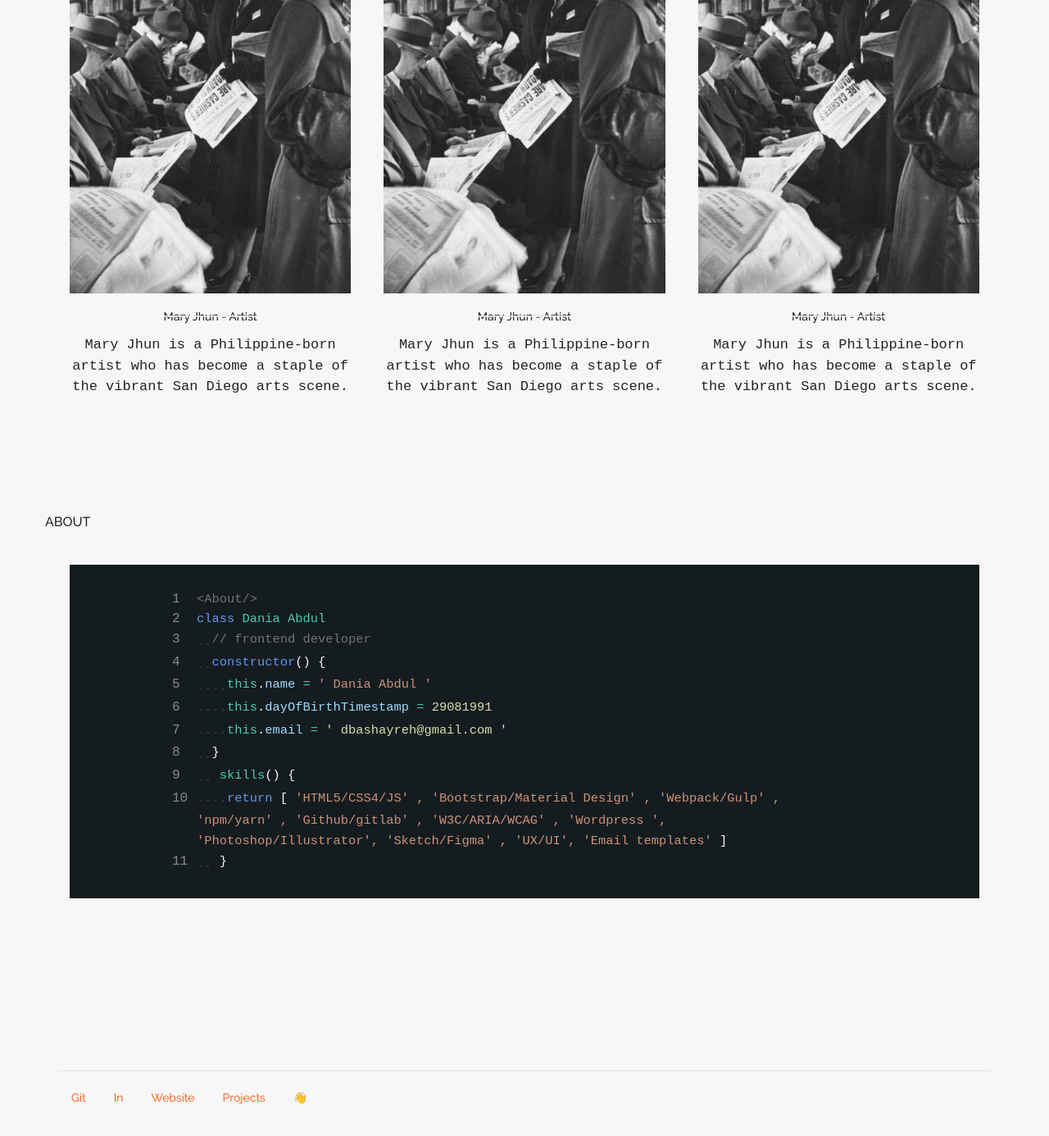
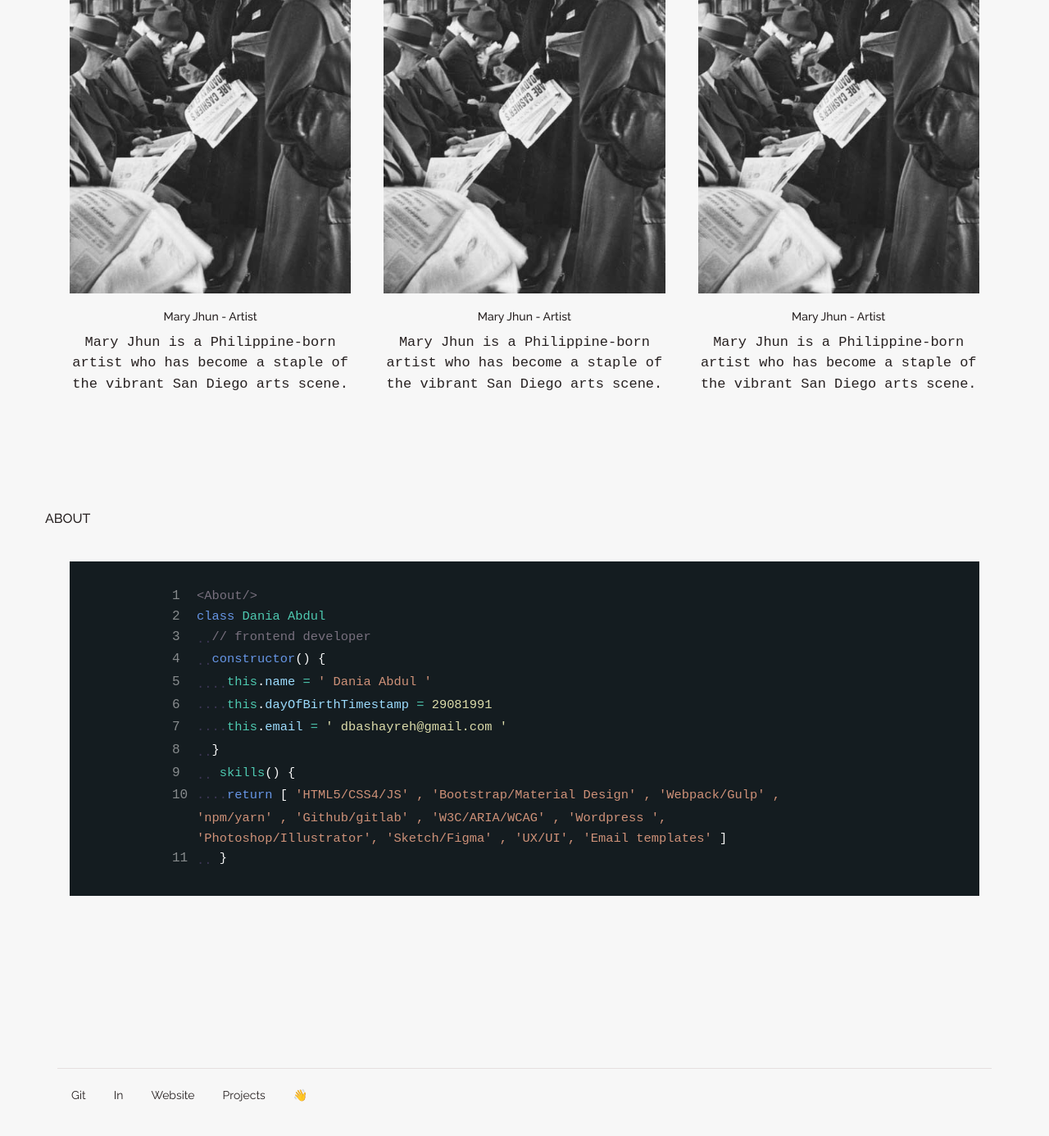
Before and after one commit to Dania-abdul/portfolio, a React (Create React App) app: page / in a window 1280 px wide. Shown: the part 962-2348 px from the top of the page at 82% size. Built offline with nearby package versions, Linux system fonts and the light colour scheme; a web font is replaced by a local one; what office-ui-fabric-react would draw is missing.

Commit message:
change blog to projects

```diff
--- a/src/assets/stylesheets/objects/footer.scss
+++ b/src/assets/stylesheets/objects/footer.scss
@@ -21,6 +21,7 @@
   // justify-content: center;
   // margin: 0 auto;
 
+    @include link--reversed-color;
 
     li:hover ~ li p {
         animation: wave-animation 0.3s infinite;
--- a/src/assets/stylesheets/objects/header.scss
+++ b/src/assets/stylesheets/objects/header.scss
@@ -28,7 +28,11 @@
     display: flex;
     align-self: center;
 }
-.header__name,
+
+.header__name {
+    @include link--reversed-color;
+}
+
 .header__link {
     color: var(--text-color);
     @include fluid-sizing(320px, 1440px, 20px,24px, 'font-size') ;
--- a/src/assets/stylesheets/pages/homepage.scss
+++ b/src/assets/stylesheets/pages/homepage.scss
@@ -105,6 +105,10 @@
     margin-bottom: 40px;
 
     &:hover {
+        .home-projects__title {
+            color: var(--link-color);
+        }
+
         .home-projects__img {
             -webkit-transform: scale(1.3);
             transform: scale(1.3);
@@ -151,6 +155,8 @@
 }
 
 .home-projects__title {
+    color: var(--text-color);
+    transition: all 0.3s;
     font-size: 14px;
     margin-top: 20px;
 }
--- a/src/assets/stylesheets/tools.scss
+++ b/src/assets/stylesheets/tools.scss
@@ -67,6 +67,16 @@
 
 }
 
+@mixin link--reversed-color {
+  a {
+    color: var(--text-color);
+
+    &:hover {
+      color: var(--link-color);
+    }
+  }
+}
+
 
 
 //-----------------------
--- a/src/header.tsx
+++ b/src/header.tsx
@@ -7,8 +7,8 @@ export const Header = (language: string,
 
     <div className="header container">
         <div className="header__inner">
-            <div className="header__logo">
-                <a href="/portfolio" className="header__name header__name--black header__link" >Dania Abdul.</a>
+            <div className="header__logo header__name">
+                <a href="/portfolio" className="header__link" >Dania Abdul.</a>
             </div>
             <div className="header__nav">
                 <div className="header__utilities">
--- a/src/home.tsx
+++ b/src/home.tsx
@@ -63,7 +63,7 @@ export class HomeComponent extends React.Component <HomeProps, HomeState> {
                                             <img className="home-projects__img" src={Image2} alt=""/>
                                         </div>
                                         <div className="home-projects__content">
-                                            <h3 className="home-projects__title strikethrough">Mary Jhun - Artist</h3>
+                                            <h3 className="home-projects__title ">Mary Jhun - Artist</h3>
                                             <p className="home-projects__text">Mary Jhun is a Philippine-born artist who has become a staple of the vibrant San Diego arts scene.</p>
                                         </div>
                                     </a>
@@ -74,7 +74,7 @@ export class HomeComponent extends React.Component <HomeProps, HomeState> {
                                             <img className="home-projects__img" src={Image2} alt=""/>
                                         </div>
                                         <div className="home-projects__content">
-                                            <h3 className="home-projects__title strikethrough">Mary Jhun - Artist</h3>
+                                            <h3 className="home-projects__title ">Mary Jhun - Artist</h3>
                                             <p className="home-projects__text">Mary Jhun is a Philippine-born artist who has become a staple of the vibrant San Diego arts scene.</p>
                                         </div>
                                     </a>
@@ -85,7 +85,7 @@ export class HomeComponent extends React.Component <HomeProps, HomeState> {
                                             <img className="home-projects__img" src={Image2} alt=""/>
                                         </div>
                                         <div className="home-projects__content">
-                                            <h3 className="home-projects__title strikethrough">Mary Jhun - Artist</h3>
+                                            <h3 className="home-projects__title ">Mary Jhun - Artist</h3>
                                             <p className="home-projects__text">Mary Jhun is a Philippine-born artist who has become a staple of the vibrant San Diego arts scene.</p>
                                         </div>
                                     </a>
--- a/src/home_projects.tsx
+++ b/src/home_projects.tsx
@@ -211,7 +211,9 @@ export class HomeProjectsComponent extends React.Component <HomeProjectsProps, H
                               <Image className="card-horizontal__image" src={c.image_url} alt="Placeholder image." />
                             </Card.Item>
                             <Card.Section className="card-horizontal__content">
-                              <Text variant="small" styles={labelTextStyles}> {c.category} </Text>
+                              <div>
+                                <Text variant="small" className= "post-label" styles={labelTextStyles}> {c.category} </Text>
+                              </div>
                               <Text styles={descriptionTextStyles}> {i18next.t(c.post_title)} </Text>
                               <Text variant="small" styles={helpfulTextStyles}> {i18next.t(c.post_description)} </Text>
                             </Card.Section>
@@ -248,9 +250,11 @@ export class HomeProjectsComponent extends React.Component <HomeProjectsProps, H
                           <Image className="card-vertical__image" src={c.image_url} width="100%" alt="Placeholder image." />
                         </Card.Item>
                         <Card.Section className="card-vertical__contant ">
-                          <Text variant="small" styles={labelTextStyles}>
-                            {c.category}
-                          </Text>
+                          <div>
+                            <Text variant="small"  className="post-label" styles={labelTextStyles}>
+                              {c.category}
+                            </Text>
+                          </div>
                           <Text styles={descriptionTextStyles}>{i18next.t(c.post_title)}</Text>
                           <Text variant="small" styles={helpfulTextStyles}>
                             {i18next.t(c.post_description)}
```
